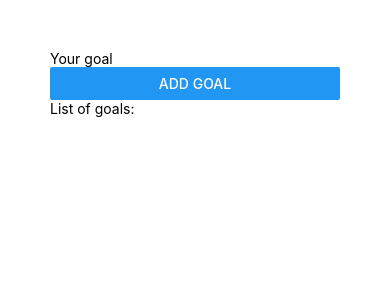
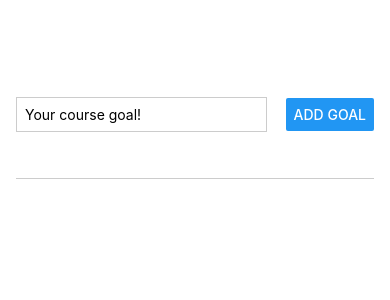
Before and after one commit to ArifEbrahim/GoalsApp, a React Native app: screen / in a window 390 px wide. Shown: the top 300 px of the page. Built offline with nearby package versions, Linux system fonts and the light colour scheme.

Commit message:
feature: list of goals working

```diff
--- a/App.js
+++ b/App.js
@@ -1,14 +1,35 @@
-import { StyleSheet, TextInput, View, Button, Text } from "react-native";
+import { useState } from "react";
+import { StyleSheet, Text, View, Button, TextInput } from "react-native";
 
 export default function App() {
+  const [enteredGoalText, setEnteredGoalText] = useState("");
+  const [courseGoals, setCourseGoals] = useState([]);
+
+  function goalInputHandler(enteredText) {
+    setEnteredGoalText(enteredText);
+  }
+
+  function addGoalHandler() {
+    setCourseGoals((currentCourseGoals) => [
+      ...currentCourseGoals,
+      enteredGoalText,
+    ]);
+  }
+
   return (
     <View style={styles.appContainer}>
-      <View>
-        <TextInput placeholder='Your goal'/>
-        <Button title='Add goal' />
+      <View style={styles.inputContainer}>
+        <TextInput
+          style={styles.textInput}
+          placeholder="Your course goal!"
+          onChangeText={goalInputHandler}
+        />
+        <Button title="Add Goal" onPress={addGoalHandler} />
       </View>
-      <View>
-        <Text>List of goals:</Text>
+      <View style={styles.goalsContainer}>
+        {courseGoals.map((goal) => (
+          <Text key={goal}>{goal}</Text>
+        ))}
       </View>
     </View>
   );
@@ -16,6 +37,27 @@
 
 const styles = StyleSheet.create({
   appContainer: {
-    padding: 50
-  }
+    flex: 1,
+    paddingTop: 50,
+    paddingHorizontal: 16,
+  },
+  inputContainer: {
+    flex: 1,
+    flexDirection: "row",
+    justifyContent: "space-between",
+    alignItems: "center",
+    marginBottom: 24,
+    borderBottomWidth: 1,
+    borderBottomColor: "#cccccc",
+  },
+  textInput: {
+    borderWidth: 1,
+    borderColor: "#cccccc",
+    width: "70%",
+    marginRight: 8,
+    padding: 8,
+  },
+  goalsContainer: {
+    flex: 5,
+  },
 });
```
